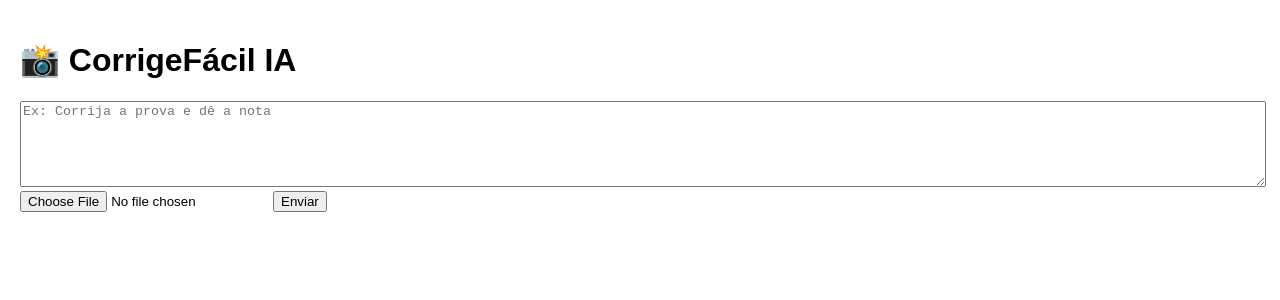
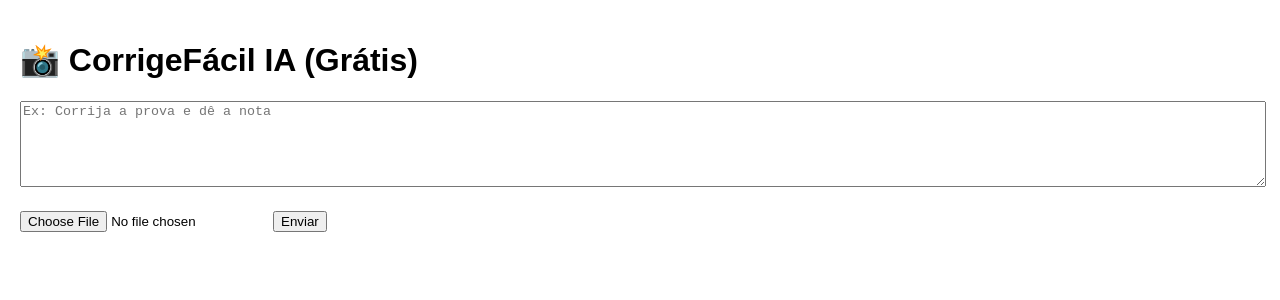
Before and after one commit to maafernandesn/corrige-facil, a Next.js app: page / in a window 1280 px wide. Shown: the top 300 px of the page. Built offline with nearby package versions, Linux system fonts and the light colour scheme.

Commit message:
Atualizar o page.js

```diff
--- a/app/page.js
+++ b/app/page.js
@@ -43,13 +43,13 @@ export default function Home() {
 
   return (
     <div style={{ padding: 20 }}>
-      <h1>📸 CorrigeFácil IA</h1>
+      <h1>📸 CorrigeFácil IA (Grátis)</h1>
 
       <textarea
         placeholder="Ex: Corrija a prova e dê a nota"
         value={pergunta}
         onChange={(e) => setPergunta(e.target.value)}
-        style={{ width: "100%", height: 80 }}
+        style={{ width: "100%", height: 80, marginBottom: 10 }}
       />
 
       <input
@@ -57,7 +57,6 @@ export default function Home() {
         accept="image/*"
         onChange={(e) => {
           const file = e.target.files[0];
-
           if (!file) return;
 
           const imgEl = new Image();
@@ -70,7 +69,7 @@ export default function Home() {
           imgEl.onload = () => {
             const canvas = document.createElement("canvas");
 
-            const maxWidth = 600; // 🔥 mais leve
+            const maxWidth = 600;
             const scale = maxWidth / imgEl.width;
 
             canvas.width = maxWidth;
@@ -88,7 +87,9 @@ export default function Home() {
         }}
       />
 
-      <button onClick={enviar}>Enviar</button>
+      <button onClick={enviar} style={{ marginTop: 10 }}>
+        Enviar
+      </button>
 
       <pre style={{ marginTop: 20 }}>{resposta}</pre>
     </div>
```
